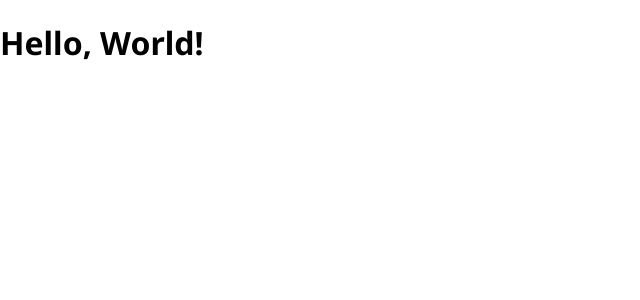
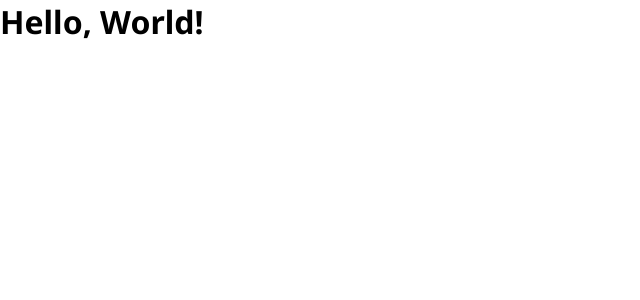
Before and after one commit to dev-Jaewon/Hello-market, a Next.js app: page / in a window 1280 px wide. Shown: the top 300 px of the page, without its empty margins (0-640 px from the left). Built offline with nearby package versions, Linux system fonts and the light colour scheme.

Commit message:
[feat] - install react-icon

```diff
--- a/package.json
+++ b/package.json
@@ -19,6 +19,7 @@
         "next": "^13.2.3",
         "react": "^18.2.0",
         "react-dom": "^18.2.0",
+        "react-icons": "^4.8.0",
         "react-redux": "^8.0.5",
         "redux": "^4.2.1"
     },
--- a/src/styles/global.css
+++ b/src/styles/global.css
@@ -6,6 +6,8 @@ body {
 }
 
 * {
+    padding: 0;
+    margin: 0;
     box-sizing: border-box;
 }
 
```
Also changed, not shown: .pnp.cjs, 1 other file (tests, documents, lock files or other folders).
